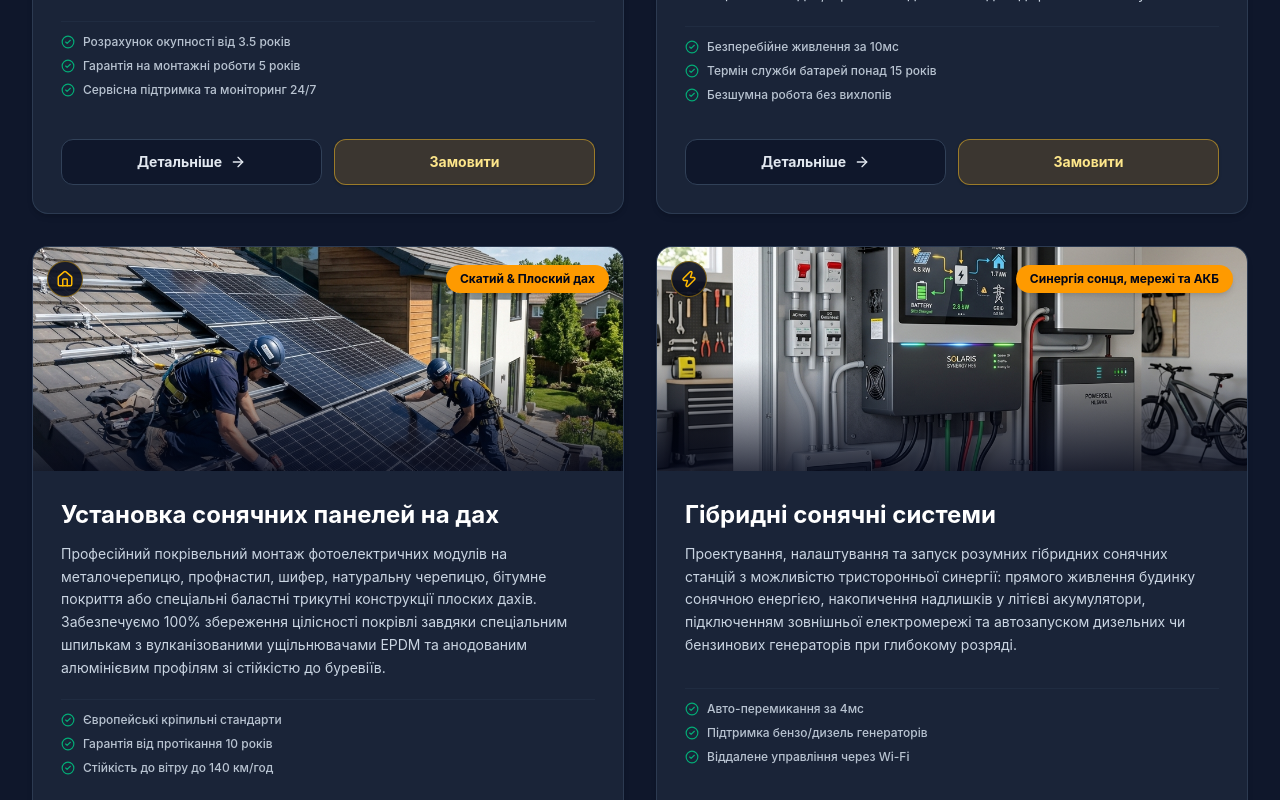
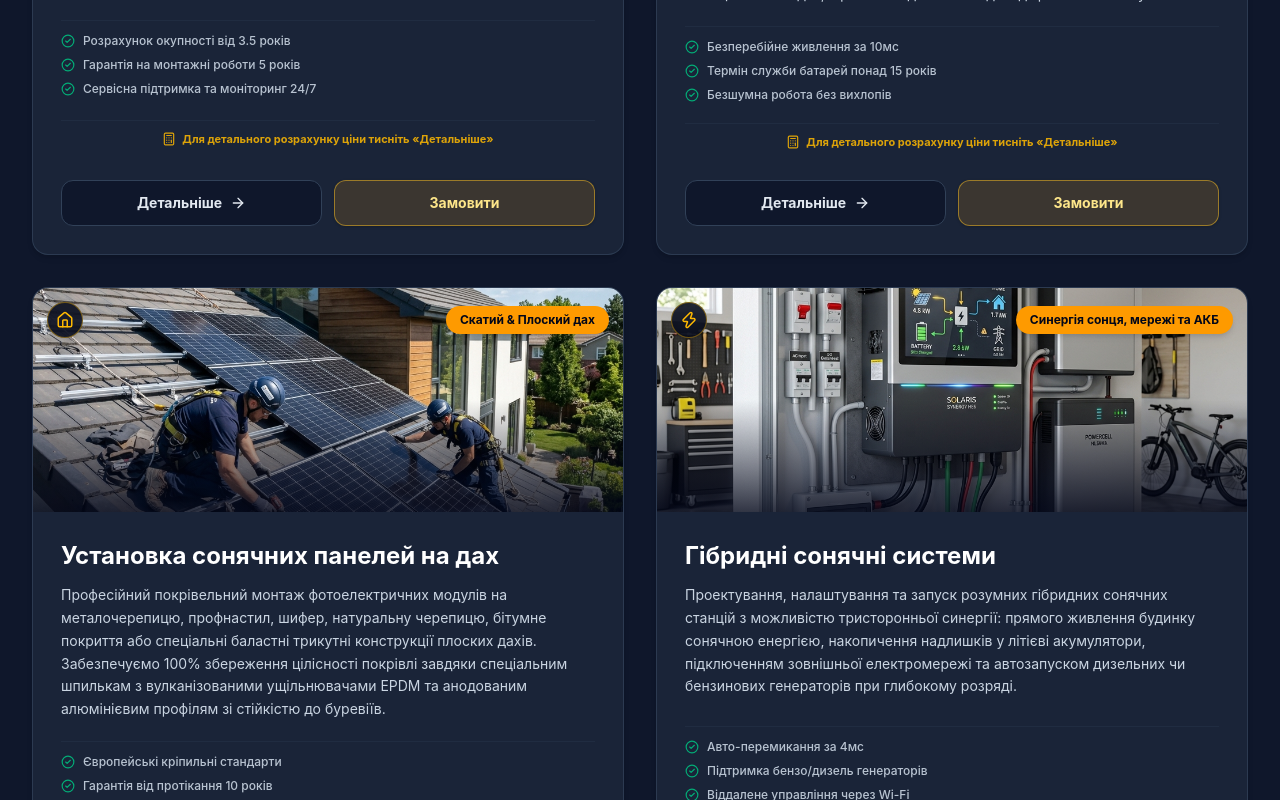
Before and after one commit to ParaskaBohdan/Chedryk_Landing, a React (Vite) app in the folder frontend/: page /services in a window 1280 px wide. Shown: the part 880-1680 px from the top of the page. Built offline with nearby package versions, Linux system fonts and the light colour scheme.

Commit message:
feat: update Testimonials and ServicesPage components with improved text and new price hint feature

```diff
--- a/frontend/src/components/Testimonials.jsx
+++ b/frontend/src/components/Testimonials.jsx
@@ -71,7 +71,7 @@ export default function Testimonials({ theme }) {
           </div>
 
           <h2 className="text-2xl sm:text-4xl lg:text-5xl font-extrabold tracking-tight">
-            Що Кажуть Про Нашу <span className="text-amber-500">Роботу На Закарпатті</span>
+            Що Кажуть Про Нашу <span className="text-amber-500">Роботу</span>
           </h2>
           <p className={`text-xs sm:text-base ${isDark ? 'text-slate-300' : 'text-slate-600'}`}>
             Враження та реальний досвід власників збудованих нами сонячних електростанцій та гібридних систем.
--- a/frontend/src/pages/ServicesPage.jsx
+++ b/frontend/src/pages/ServicesPage.jsx
@@ -1,7 +1,7 @@
 import React, { useEffect } from 'react';
 import { Link } from 'react-router-dom';
 import { servicesData } from '../data/servicesData';
-import { Sun, BatteryCharging, FileCheck, Home, Zap, ArrowRight, CheckCircle2, Wrench } from 'lucide-react';
+import { Sun, BatteryCharging, FileCheck, Home, Zap, ArrowRight, CheckCircle2, Wrench, Calculator } from 'lucide-react';
 
 const iconMap = {
   Sun: Sun,
@@ -98,8 +98,18 @@ export default function ServicesPage({ theme, onOpenConsultation }) {
                     ))}
                   </div>
 
+                  {/* Price Hint */}
+                  <div className="pt-2.5 border-t border-slate-700/30 text-center">
+                    <p className={`text-[11px] font-bold flex items-center justify-center gap-1.5 ${
+                      isDark ? 'text-amber-400/85' : 'text-amber-700'
+                    }`}>
+                      <Calculator className="w-3.5 h-3.5 flex-shrink-0" />
+                      <span>Для детального розрахунку ціни тисніть «Детальніше»</span>
+                    </p>
+                  </div>
+
                   {/* Dual Action Buttons: Детальніше (Left) + Замовити (Right) */}
-                  <div className="pt-4 grid grid-cols-2 gap-3">
+                  <div className="pt-2.5 grid grid-cols-2 gap-3">
                     <Link
                       to={`/services/${service.id}`}
                       className={`font-bold py-3 px-4 text-xs sm:text-sm rounded-xl border text-center transition-colors flex items-center justify-center gap-2 ${
```
